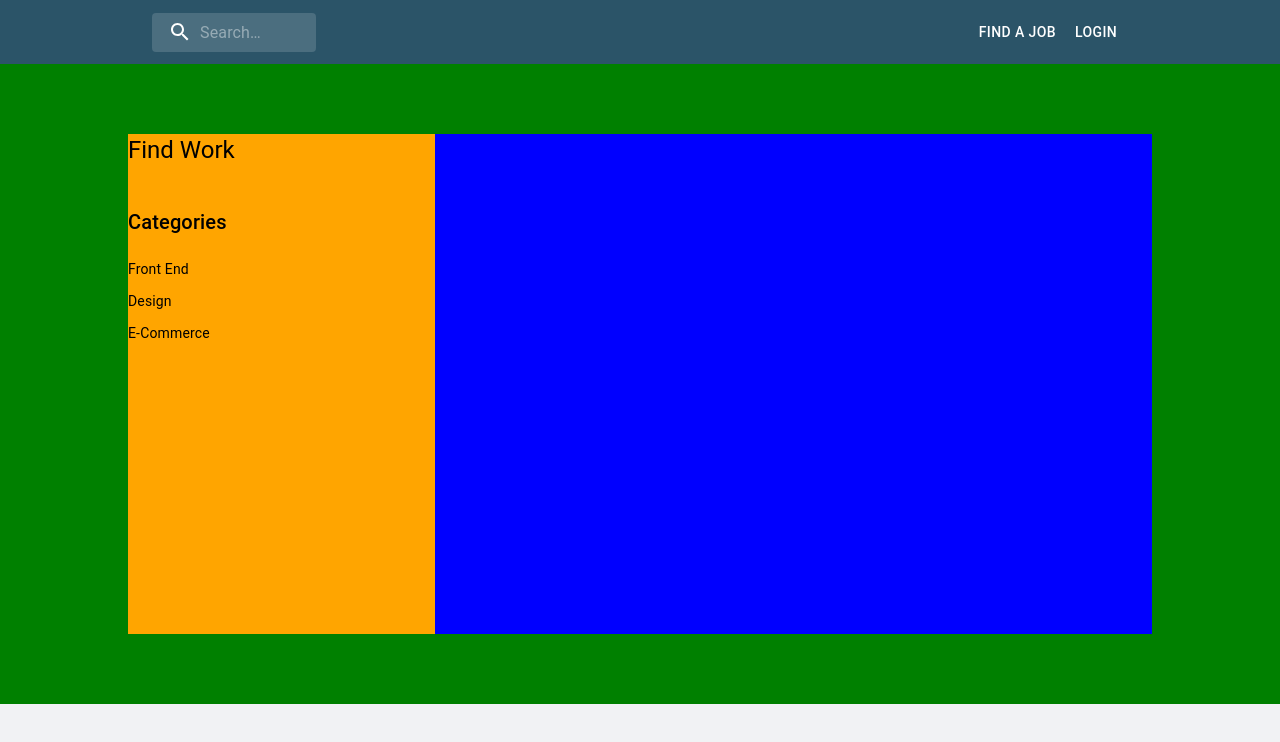
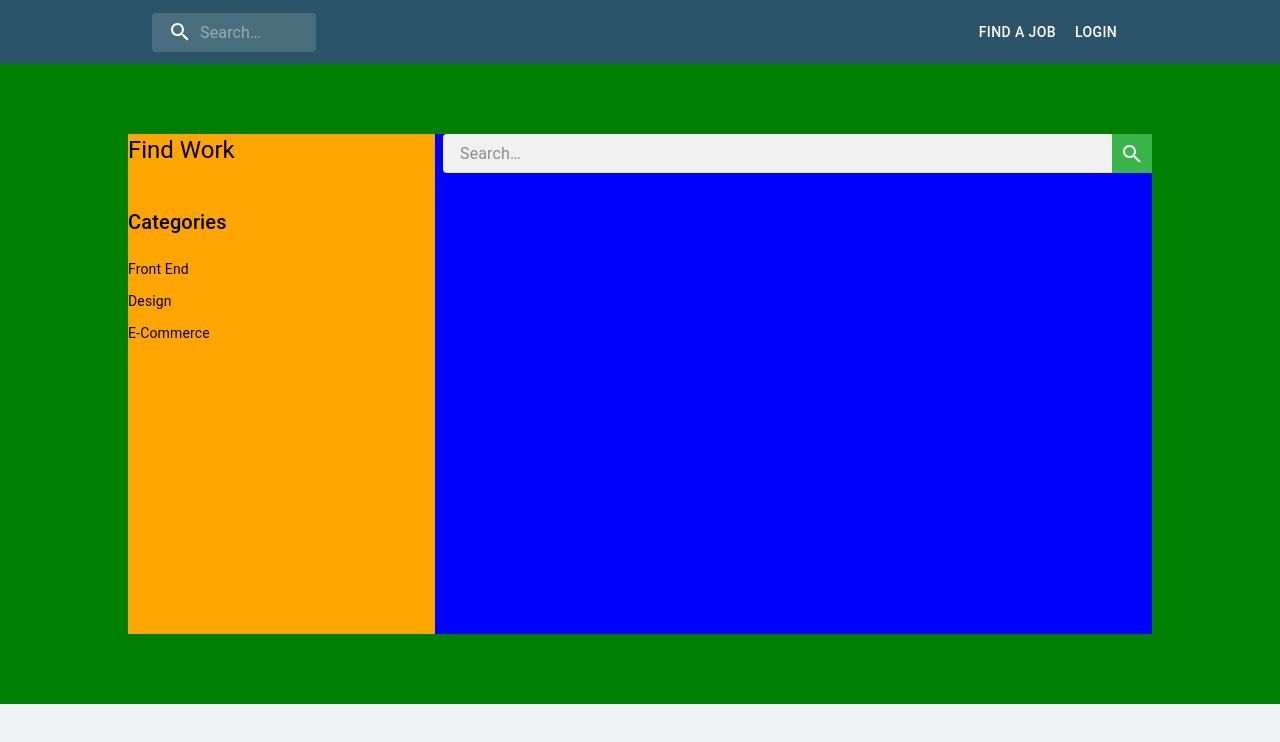
Before and after one commit to katfloyd95/upwork-clone-react, a React (Create React App) app: page /jobs in a window 1280 px wide. Shown: the top 742 px of the page. Built offline with nearby package versions, Linux system fonts and the light colour scheme.

Commit message:
add body search v1

```diff
--- /dev/null
+++ b/src/Components/BodySearch.js
@@ -0,0 +1,63 @@
+import { styled, alpha } from "@mui/material/styles";
+import SearchIcon from "@mui/icons-material/Search";
+import InputBase from "@mui/material/InputBase";
+import { PRIMARY_GREEN } from "./StyledComponents";
+
+const Search = styled("div")(({ theme }) => ({
+  position: "relative",
+  borderRadius: theme.shape.borderRadius,
+  backgroundColor: alpha(theme.palette.common.white, 0.15),
+  "&:hover": {
+    backgroundColor: alpha(theme.palette.common.white, 0.25),
+  },
+  marginLeft: 0,
+  width: "100%",
+  [theme.breakpoints.up("sm")]: {
+    marginLeft: theme.spacing(1),
+    width: "auto",
+  },
+  background: "#f1f1f1",
+}));
+
+const SearchIconWrapper = styled("div")(({ theme }) => ({
+  padding: theme.spacing(0, 1),
+  height: "100%",
+  position: "absolute",
+  right: 0,
+  pointerEvents: "none",
+  display: "flex",
+  alignItems: "center",
+  justifyContent: "center",
+  background: PRIMARY_GREEN,
+}));
+
+const StyledInputBase = styled(InputBase)(({ theme }) => ({
+  color: "inherit",
+  "& .MuiInputBase-input": {
+    padding: theme.spacing(1, 1, 1, 0),
+    // vertical padding + font size from searchIcon
+    paddingLeft: `calc(1em + ${theme.spacing(0.1)})`,
+    transition: theme.transitions.create("width"),
+    width: "100%",
+    [theme.breakpoints.up("sm")]: {
+      width: "12ch",
+      "&:focus": {
+        width: "20ch",
+      },
+    },
+  },
+}));
+
+export default function BodySearch() {
+  return (
+    <Search>
+      <SearchIconWrapper>
+        <SearchIcon sx={{ color: "white" }} />
+      </SearchIconWrapper>
+      <StyledInputBase
+        placeholder="Search…"
+        inputProps={{ "aria-label": "search" }}
+      />
+    </Search>
+  );
+}
--- a/src/Components/JobBoard.js
+++ b/src/Components/JobBoard.js
@@ -2,6 +2,7 @@
 import Box from "@mui/material/Box";
 import Typography from "@mui/material/Typography";
 import CategoryMenu from "./CategoryMenu";
+import BodySearch from "./BodySearch";
 
 export default function JobBoard() {
   return (
@@ -41,7 +42,9 @@
             background: "blue",
             width: "70%",
           }}
-        ></Box>
+        >
+          <BodySearch />
+        </Box>
       </Box>
     </>
   );
--- a/src/Components/StyledComponents.js
+++ b/src/Components/StyledComponents.js
@@ -3,7 +3,7 @@
 import Box from "@mui/material/Box";
 import Input from "@mui/material/Input";
 
-const PRIMARY_GREEN = "#39B54A";
+export const PRIMARY_GREEN = "#39B54A";
 export const SECONDARY_NAVY = "#2B5468";
 
 export const PrimaryButton = styled(Button)(() => ({
```
